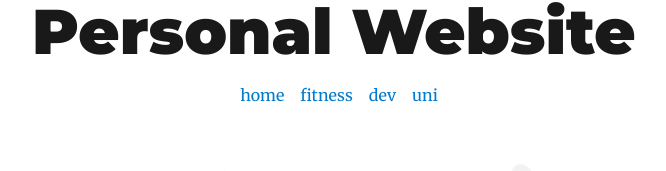
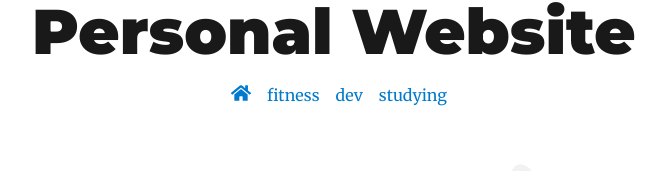
Before and after one commit to iamzr/Personal-Blog, a Gatsby site: page / in a window 1280 px wide. Shown: the part 115-286 px from the top of the page, without its empty margins (293-959 px from the left). Built offline with nearby package versions, Linux system fonts and the light colour scheme; Gatsby itself is replaced by a stand-in of ours; some packages are replaced by stand-ins of ours.

Commit message:
Added home icon to navbar

```diff
--- a/package.json
+++ b/package.json
@@ -37,6 +37,7 @@
     "react": "^16.8.6",
     "react-dom": "^16.8.6",
     "react-helmet": "^5.2.0",
+    "react-icons": "^4.3.1",
     "react-switch": "^5.0.0",
     "react-typography": "^0.16.19",
     "react-use-flexsearch": "^0.1.1",
--- a/src/components/navbar.js
+++ b/src/components/navbar.js
@@ -1,6 +1,7 @@
 import { Link } from "gatsby"
 import React from "react"
 import { scale, rhythm } from "../utils/typography"
+import { FaHome } from "react-icons/fa"
 
 function Item({ to, name }) {
   return (
@@ -14,6 +15,11 @@ function Navbar({ location, title }) {
   const rootPath = `${__PATH_PREFIX__}/`
   const blogPath = `${__PATH_PREFIX__}/blog/`
   let navbar
+  const home = (
+    <span style={{ verticalAlign: "text-bottom", lineHeight: "1em" }}>
+      <FaHome size={20}></FaHome>
+    </span>
+  )
 
   if (location.pathname === rootPath || location.pathname === blogPath) {
     navbar = (
@@ -47,10 +53,10 @@ function Navbar({ location, title }) {
             marginBottom: rhythm(1),
           }}
         >
-          <Item to="/blog/" name={`home`}></Item>
+          <Item to="/blog/" name={home}></Item>
           <Item to="/tags/fitness" name={`fitness`}></Item>
           <Item to="/tags/dev" name={`dev`}></Item>
-          <Item to="/tags/uni" name={`uni`}></Item>
+          <Item to="/tags/study" name={`studying`}></Item>
         </nav>
       </React.Fragment>
     )
@@ -85,10 +91,10 @@ function Navbar({ location, title }) {
         //     marginBottom: rhythm(1),
         //   }}
         >
-          <Item to="/blog/" name={`home`}></Item>
+          <Item to="/blog/" name={home}></Item>
           <Item to="/tags/fitness" name={`fitness`}></Item>
           <Item to="/tags/dev" name={`dev`}></Item>
-          <Item to="/tags/uni" name={`uni`}></Item>
+          <Item to="/tags/study" name={`studying`}></Item>
         </nav>
       </div>
     )
```
Also changed, not shown: 1 other file.
